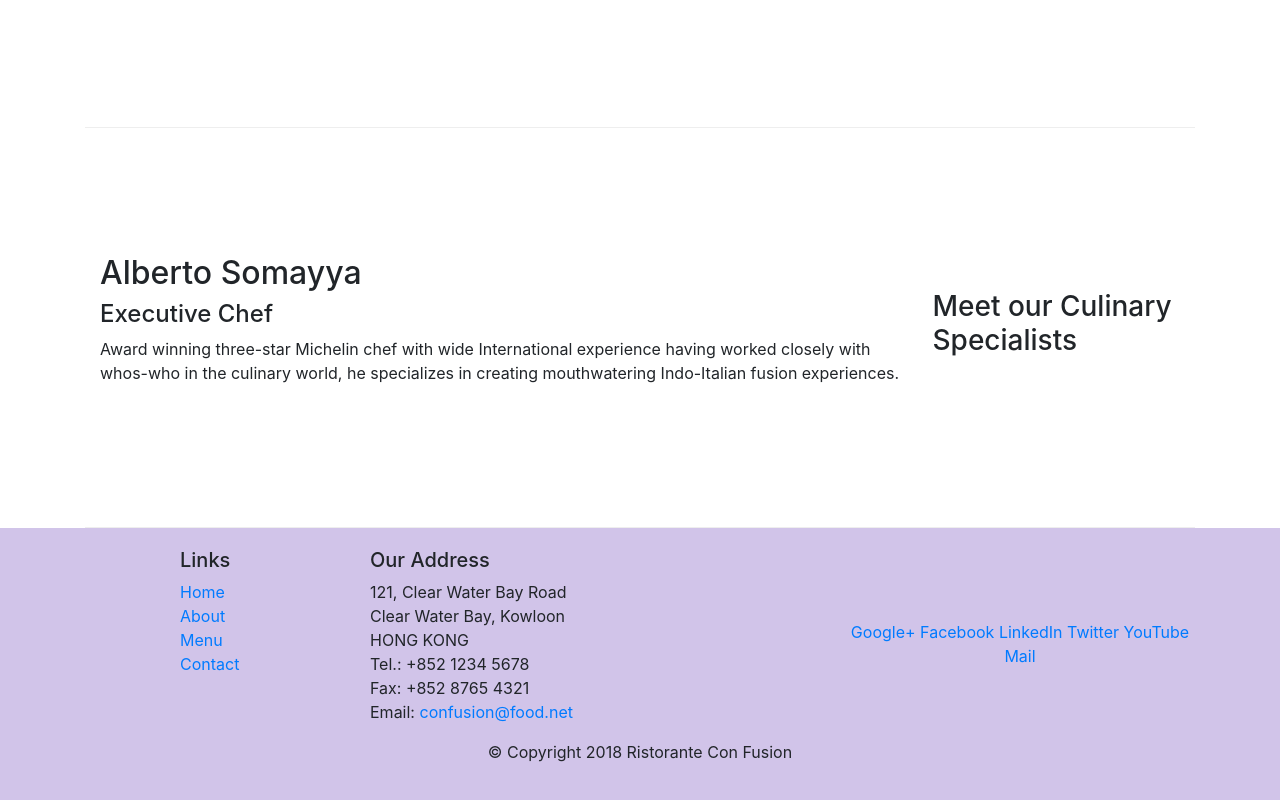
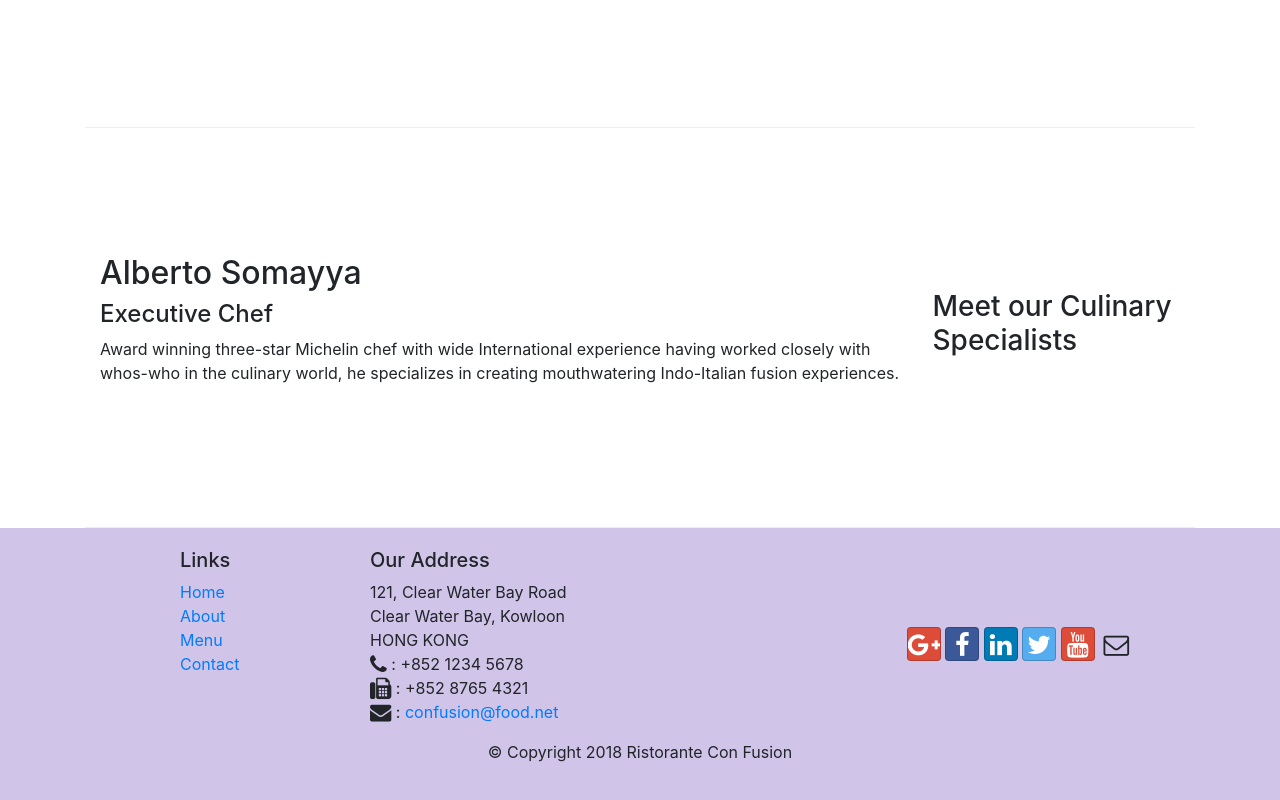
Before and after one commit to bhaveshVedire/conFusion, a website: page index.html in a window 1280 px wide. Shown: the part 1006-1806 px from the top of the page. Drawn offline with nearby package versions, Linux system fonts and the light colour scheme.

Commit message:
Icon Fonts added

```diff
--- a/index.html
+++ b/index.html
@@ -9,6 +9,8 @@
 
     <!-- Bootstrap CSS -->
     <link rel="stylesheet" href="node_modules/bootstrap/dist/css/bootstrap.min.css">
+    <link rel="stylesheet" href="node_modules/font-awesome/css/font-awesome.min.css">
+    <link rel="stylesheet" href="node_modules/bootstrap-social/bootstrap-social.css">
     <link rel="stylesheet" href="css/styles.css">
     <title>Ristorante Con Fusion</title>
 </head>
@@ -23,10 +25,10 @@
             <a href="#" class="navbar-brand mr-auto">Ristorante Con Fusion</a>
             <div class="collapse navbar-collapse" id="Navbar">
                 <ul class="navbar-nav mr-auto">
-                    <li class="nav-item active"><a href="#" class="nav-link">Home</a></li>
-                    <li class="nav-item"><a href="./aboutus.html" class="nav-link">About</a></li>
-                    <li class="nav-item"><a href="#" class="nav-link">Menu</a></li>
-                    <li class="nav-item"><a href="#" class="nav-link">Contact</a></li>
+                    <li class="nav-item active"><a href="#" class="nav-link"><span class="fa fa-home fa-lg"></span> Home</a></li>
+                    <li class="nav-item"><a href="./aboutus.html" class="nav-link"><span class="fa fa-info fa-lg"> </span> About</a></li>
+                    <li class="nav-item"><a href="#" class="nav-link"><span class="fa fa-list fa-lg" ></span> Menu</a></li>
+                    <li class="nav-item"><a href="#" class="nav-link"><span class="fa fa-address-card fa-lg"></span> Contact</a></li>
                 </ul>
             </div>
         </div>
@@ -97,19 +99,19 @@
 		              121, Clear Water Bay Road<br>
 		              Clear Water Bay, Kowloon<br>
 		              HONG KONG<br>
-		              Tel.: +852 1234 5678<br>
-		              Fax: +852 8765 4321<br>
-		              Email: <a href="mailto:confusion@food.net">confusion@food.net</a>
+		              <i class="fa fa-phone fa-lg"></i> : +852 1234 5678<br>
+		              <i class="fa fa-fax fa-lg"></i> : +852 8765 4321<br>
+		              <i class="fa fa-envelope fa-lg"></i> : <a href="mailto:confusion@food.net">confusion@food.net</a>
 		           </address>
                 </div>
                 <div class="col-12 col-sm-4 align-self-center">
                     <div class="text-center">
-                        <a href="http://google.com/+">Google+</a>
-                        <a href="http://www.facebook.com/profile.php?id=">Facebook</a>
-                        <a href="http://www.linkedin.com/in/">LinkedIn</a>
-                        <a href="http://twitter.com/">Twitter</a>
-                        <a href="http://youtube.com/">YouTube</a>
-                        <a href="mailto:">Mail</a>
+                        <a class="btn btn-social-icon btn-google" href="http://google.com/+"><i class="fa fa-google-plus fa-lg"></i></a>
+                        <a class="btn btn-social-icon btn-facebook" href="http://www.facebook.com/profile.php?id="><i class="fa fa-facebook fa-lg"></i></a>
+                        <a class="btn btn-social-icon btn-linkedin" href="http://www.linkedin.com/in/"><i class="fa fa-linkedin fa-lg"></i></a>
+                        <a class="btn btn-social-icon btn-twitter" href="http://twitter.com/"><i class="fa fa-twitter fa-lg"></i></a>
+                        <a class="btn btn-social-icon btn-google" href="http://youtube.com/"><i class="fa fa-youtube fa-lg"></i></a>
+                        <a class="btn btn-social-icon" href="mailto:"><i class="fa fa-envelope-o fa-lg"></i></a>
                     </div>
                 </div>
            </div>
--- a/package.json
+++ b/package.json
@@ -15,6 +15,8 @@
   },
   "dependencies": {
     "bootstrap": "^4.4.1",
+    "bootstrap-social": "^5.1.1",
+    "font-awesome": "^4.7.0",
     "jquery": "^3.3.1",
     "popper.js": "^1.12.9"
   }
```
Also changed, not shown: aboutus.html (+15 -13 lines), 1 other file.
